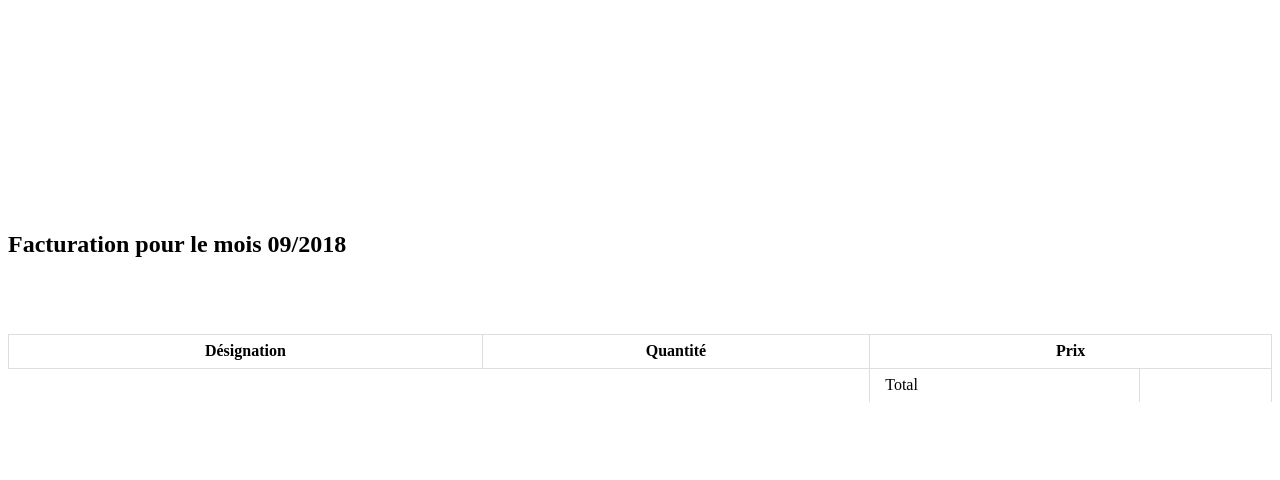
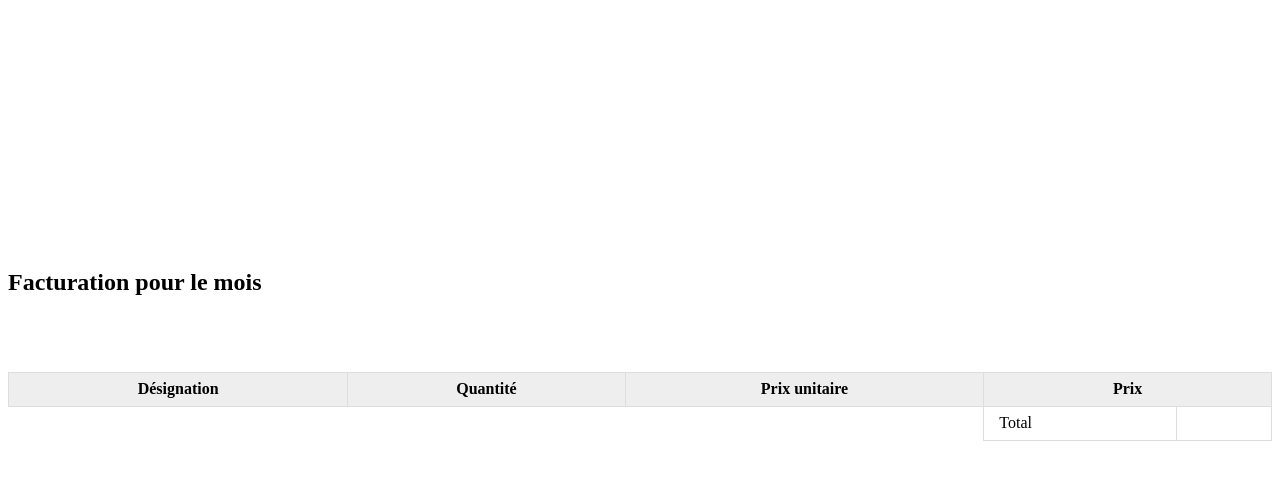
Before and after one commit to sapiet/vdn, a Symfony app: template templates/invoice.html.twig in a window 1280 px wide. Shown: the top 480 px of the page. Run offline with Twig, Linux system fonts and the light colour scheme; the template is opened without the code that fills it, so the values that code supplies are empty; some libraries are stand-ins or nearby versions.

Commit message:
[UPDATE] Invoices

```diff
--- a/templates/invoice.html.twig
+++ b/templates/invoice.html.twig
@@ -13,7 +13,7 @@
 	}
 
 	.title {
-		margin-top: 20mm;
+		margin-top: 30mm;
 	}
 
 	.products {
@@ -24,7 +24,11 @@
 	.products th,
 	.products td {
 		padding: 2mm 4mm;
-		border: solid 1px #dddddd;
+		border: solid 1px #ddd;
+	}
+
+	.products th {
+		background: #eee;
 	}
 
 	.products td.no-border {
@@ -37,25 +41,22 @@
 	}
 
 	.products td.designation {
-		width: 50%;
+		width: 40%;
 	}
 
-	.products td.quantity {
-		width: 20%;
+	.products td.quantity,
+	.products td.price {
+		width: 15%;
 		text-align: center;
 	}
 
-	.products td.price {
+	.products td.total-price {
 		width: 30%;
 		text-align: right;
 	}
 
 	.total {
-		width: 800px;
-		border: solid;
-	}
-	.total th,
-	.total td {
+		border-right: none;
 	}
 </style>
 
@@ -91,7 +92,7 @@
 	</div>
 
 	<h2 class="title">
-		Facturation pour le mois {{ date|date('m/Y') }}
+		Facturation pour le mois {{ date }}
 	</h2>
 
 	<table class="products">
@@ -102,7 +103,10 @@
 			<th class="quantity">
 				Quantité
 			</th>
-			<th class="price" colspan="2">
+			<th class="price">
+				Prix unitaire
+			</th>
+			<th class="total-price" colspan="2">
 				Prix
 			</th>
 		</tr>
@@ -115,18 +119,21 @@
 				<td class="quantity">
 					{{ product.quantity }}
 				</td>
-				<td class="price" colspan="2">
-					{{ product.price }}€
+				<td class="price">
+					{{ product.formatedPrice }}
+				</td>
+				<td class="total-price" colspan="2">
+					{{ product.totalFormatedPrice }}
 				</td>
 		    </tr>
 		{% endfor %}
 
 		<tr>
-			<td colspan="2" class="no-border"></td>
-			<td class="no-border">
+			<td colspan="3" class="no-border"></td>
+			<td class="total">
 				Total
 			</td>
-			<td class="no-border text-right">
+			<td class="text-right">
 				{{ total }}
 			</td>
 		</tr>
```
Also changed, not shown: src/Controller/DefaultController.php (+35 -8 lines), src/Data/Customer.php (+18 -2 lines), src/Data/Products.php (+10 -5 lines).
